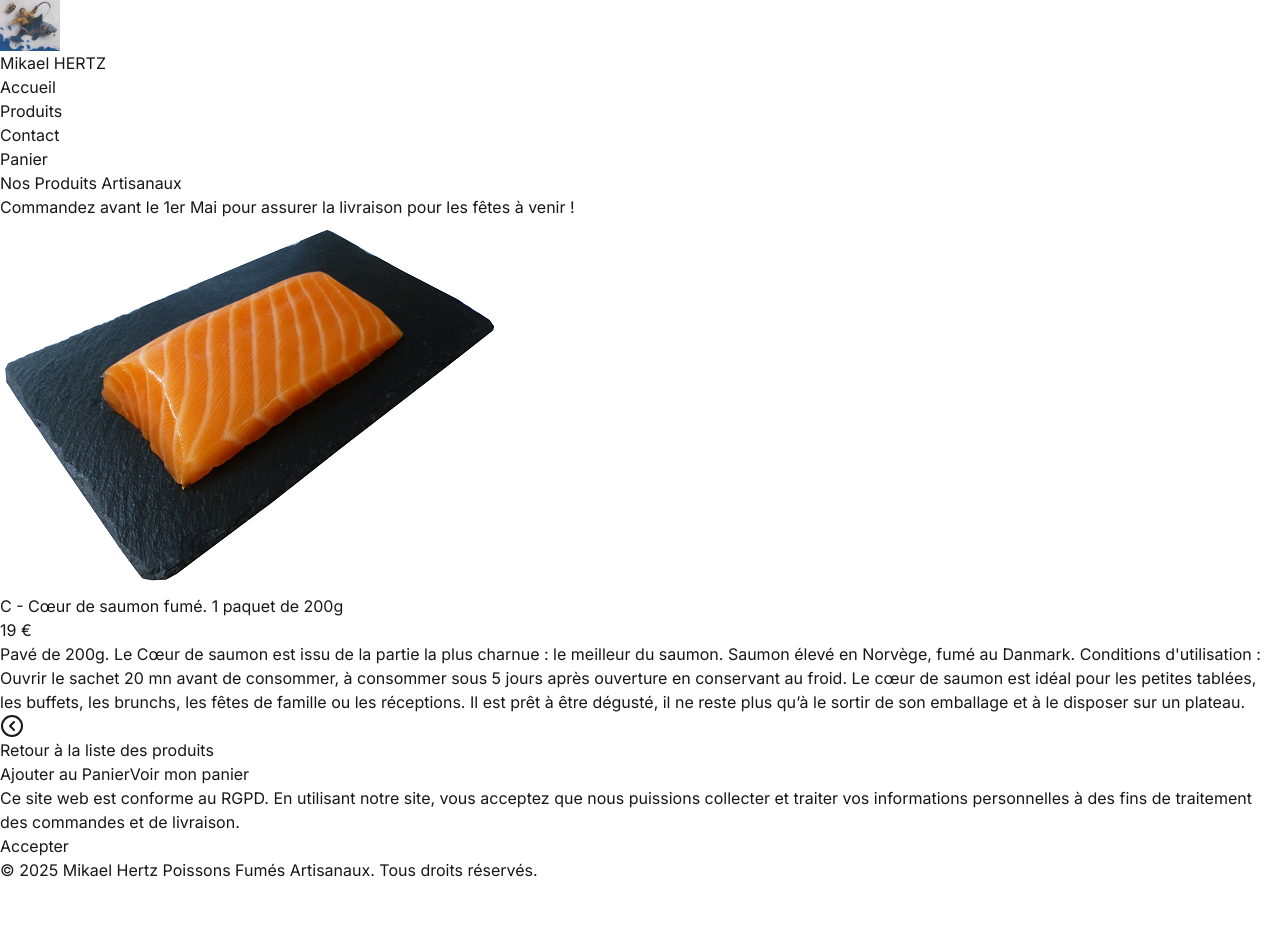
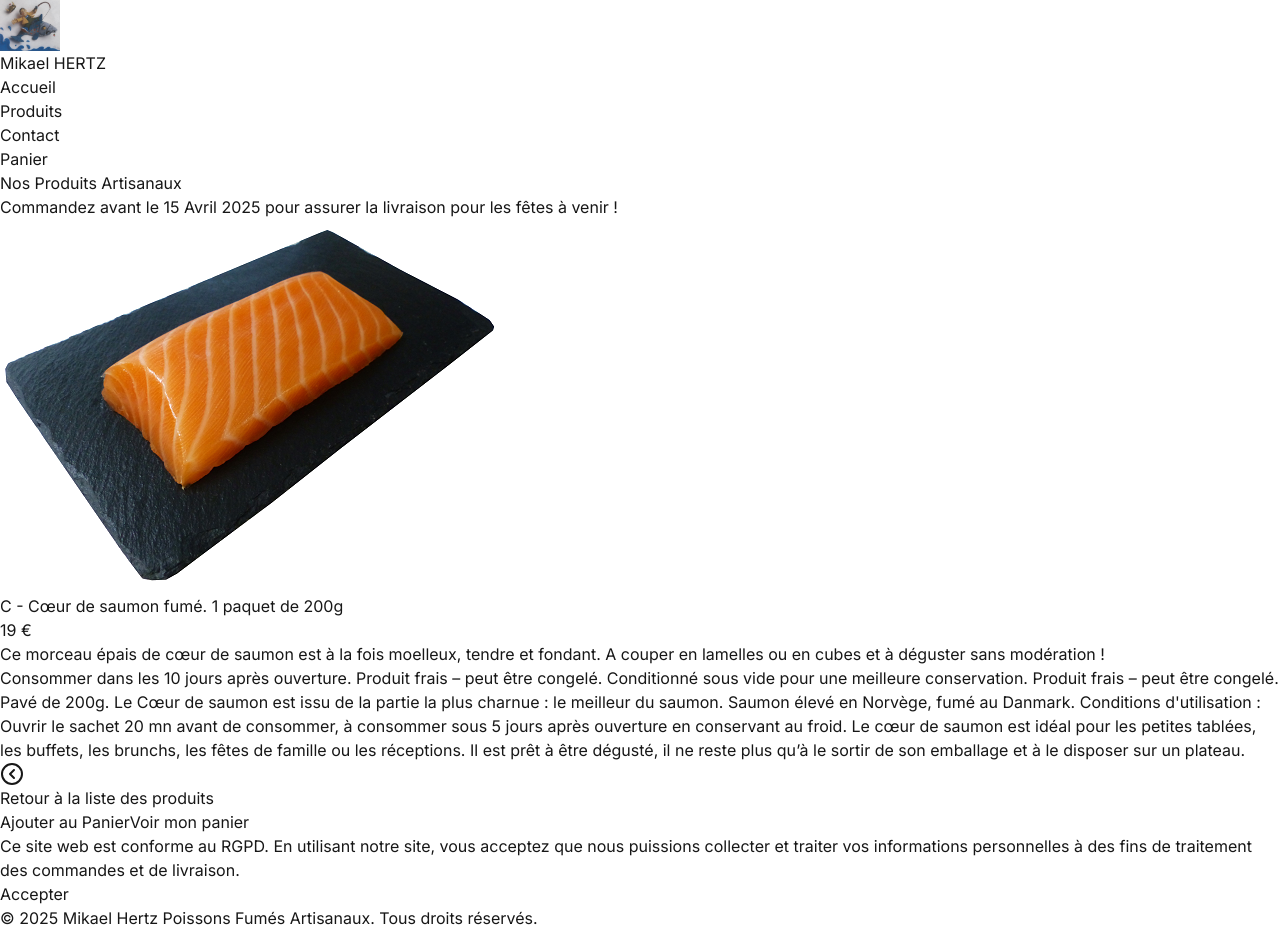
Before and after one commit to manguocesar/salmon, a Next.js app: page /products/coeur-saumon in a window 1280 px wide. Before the commit the page ends 882 px from the top, so only its background shows below. Built offline with nearby package versions, Linux system fonts and the light colour scheme.

Commit message:
Update order deadline in product pages to April 15, 2025 and add product description

```diff
--- a/src/app/constants/products.ts
+++ b/src/app/constants/products.ts
@@ -9,7 +9,9 @@ export const products = [
       "Délicatement fumé au bois de hetre traditionnel, un saumon témoignage du savoir-faire artisanal.",
     available: true,
     details:
-      "Filet de saumon fumé entier. Saumon élevé en Norvège, fumé au Danmark.. Poids : env 1kg. Salmo salar. Fumé au bois de hêtre à l'atelier au Danmark. Produit entier non tranché. Produit frais – peut être congelé. DLC : Entre 7 et 20 jours. (même si on sait qu’il sera engloutit bien avant…) Conditionné sous vide pour une meilleure conservation. Le saumon fumé entier est idéal pour les grandes tablées, les buffets, les brunchs, les fêtes de famille ou les réceptions. Il est aussi parfait pour les traiteurs, les restaurateurs et les hôtels. Le fumage à froid (entre 22 et 24°c) au bois de hêtre de façon traditionnelle. Cette technique permet d'étirer les fibres du poisson, ce qui lui procure une texture plus sèche et un goût de fumage plus prononcé. Cette technique permet également d'éliminer une partie plus importante des graisses (3 à 4%) par rapport à un fumage classique. Il est tranché à la main afin de mieux respecter sa chair si caractéristique.",
+      "Filet de saumon fumé entier. Saumon élevé en Norvège, fumé au Danmark.. Poids : env 1kg. Salmo salar. Fumé au bois de hêtre à l'atelier au Danmark. Le saumon fumé entier est idéal pour les grandes tablées, les buffets, les brunchs, les fêtes de famille ou les réceptions. Il est aussi parfait pour les traiteurs, les restaurateurs et les hôtels. Le fumage à froid (entre 22 et 24°c) au bois de hêtre de façon traditionnelle. Cette technique permet d'étirer les fibres du poisson, ce qui lui procure une texture plus sèche et un goût de fumage plus prononcé. Cette technique permet également d'éliminer une partie plus importante des graisses (3 à 4%) par rapport à un fumage classique. Il est tranché à la main afin de mieux respecter sa chair si caractéristique.",
+    consumption:
+      "Consommer dans les 10 jours après ouverture. Produit frais – peut être congelé. Produit entier non tranché. Conditionné sous vide pour une meilleure conservation.",
   },
   {
     id: 2,
@@ -21,7 +23,9 @@ export const products = [
       "Saumon fumé préparation prétranché. Soigneusement préparée avec notre mélange signature d'herbes et d'épices, puis doucement fumée à la perfection.",
     available: true,
     details:
-      "Saumon fumé Prétranché. 4 paquets de 250g. Saumon élevé en Norvège, fumé au Danmark.. Poids : 1kg (4*250g). Salmo salar. Fumé au bois de hêtre à l'atelier au Danmark. Sans peau. Produit frais – peut être congelé DLC : 10 jours après ouverture ou sortie du congelateur (même si on sait qu’il sera engloutit bien avant…) Conditionné sous vide pour une meilleure conservation. Le saumon fumé prétranché est idéal pour les petites tablées, les buffets, les brunchs, les fêtes de famille ou les réceptions. Il est aussi parfait pour les traiteurs, les restaurateurs et les hôtels. Il est prêt à être dégusté, il ne reste plus qu’à le sortir de son emballage et à le disposer sur un plateau. Le fumage à froid (entre 22 et 24°c) au bois de hêtre de façon traditionnelle. Cette technique permet d'étirer les fibres du poisson, ce qui lui procure une texture plus sèche et un goût de fumage plus prononcé. Cette technique permet également d'éliminer une partie plus importante des graisses (3 à 4%) par rapport à un fumage classique. Il est tranché à la main afin de mieux respecter sa chair si caractéristique.",
+      "Saumon fumé Prétranché. 4 paquets de 250g. Saumon élevé en Norvège, fumé au Danmark.. Poids : 1kg (4*250g). Salmo salar. Fumé au bois de hêtre à l'atelier au Danmark. Sans peau. Le saumon fumé prétranché est idéal pour les petites tablées, les buffets, les brunchs, les fêtes de famille ou les réceptions. Il est aussi parfait pour les traiteurs, les restaurateurs et les hôtels. Il est prêt à être dégusté, il ne reste plus qu’à le sortir de son emballage et à le disposer sur un plateau. Le fumage à froid (entre 22 et 24°c) au bois de hêtre de façon traditionnelle. Cette technique permet d'étirer les fibres du poisson, ce qui lui procure une texture plus sèche et un goût de fumage plus prononcé. Cette technique permet également d'éliminer une partie plus importante des graisses (3 à 4%) par rapport à un fumage classique. Il est tranché à la main afin de mieux respecter sa chair si caractéristique.",
+    consumption:
+      "Consommer dans les 10 jours après ouverture. Produit frais – peut être congelé. 4 paquets sous vide de 5 tranches d'environ 50g. Conditionné sous vide pour une meilleure conservation.  Produit frais – peut être congelé DLC : 10 jours après ouverture ou sortie du congelateur.",
   },
   {
     id: 3,
@@ -34,6 +38,8 @@ export const products = [
     available: true,
     details:
       "Pavé de 200g. Le Cœur de saumon est issu de la partie la plus charnue : le meilleur du saumon. Saumon élevé en Norvège, fumé au Danmark. Conditions d'utilisation : Ouvrir le sachet 20 mn avant de consommer, à consommer sous 5 jours après ouverture en conservant au froid. Le cœur de saumon est idéal pour les petites tablées, les buffets, les brunchs, les fêtes de famille ou les réceptions. Il est prêt à être dégusté, il ne reste plus qu’à le sortir de son emballage et à le disposer sur un plateau. ",
+    consumption:
+      "Consommer dans les 10 jours après ouverture. Produit frais – peut être congelé. Conditionné sous vide pour une meilleure conservation.  Produit frais – peut être congelé.",
   },
   {
     id: 4,
@@ -46,6 +52,8 @@ export const products = [
     available: true,
     details:
       "Quatre pavés de 200 grammes chaqun. Saumon élevé en Norvège, fumé au Danmark. Poids : 800g (4*200g). Salmo salar. Fumé au bois de hêtre. Produit frais – peut être congelé. DLC : 10 jours après ouverture ou sortie du congelateur (même si on sait qu’il sera engloutit bien avant. Conditionné sous vide pour une meilleure conservation. Le saumon fumé pavé est idéal pour les petites tablées, les buffets, les brunchs, les fêtes de famille ou les réceptions. Il est aussi parfait pour les traiteurs, les restaurateurs et les hôtels. Il est prêt à être dégusté, il ne reste plus qu’à le sortir de son emballage et à le disposer sur un plateau. Le fumage à froid (entre 22 et 24°c) au bois de hêtre de façon traditionnelle. Cette technique permet d'étirer les fibres du poisson, ce qui lui procure une texture plus sèche et un goût de fumage plus",
+    consumption:
+      "Consommer dans les 10 jours après ouverture. Produit frais – peut être congelé. Conditionné sous vide pour une meilleure conservation.  Produit frais – peut être congelé.",
   },
   {
     id: 5,
@@ -58,6 +66,8 @@ export const products = [
     available: true,
     details:
       "Le gravlax filet entier vous invite à découvrir le saumon autrement. Saumon élevé en Norvège, fumé au Danmark. Recette d'origine scandinave : poisson frais légèrement salé et sucré, puis mariné à l'huile d'olive avec des baies roses et de l'aneth. Rajoutez un savoir-faire artisanal acquis depuis plus de 40 ans, un saumon de haute qualité... et vous obtenez une vraie gourmandise pour les amoureux du saumon et de son fondant! Le gravlax est idéal pour les grandes tablées, les buffets, les brunchs, les fêtes de famille ou les réceptions. Il est aussi parfait pour les traiteurs, les restaurateurs et les hôtels. Il est prêt à être dégusté, il ne reste plus qu’à le sortir de son emballage et à le disposer sur un plateau.",
+    consumption:
+      "Consommer dans les 10 jours après ouverture. Produit frais – peut être congelé. Conditionné sous vide pour une meilleure conservation.  Produit frais – peut être congelé. Conditionné sous vide pour une meilleure conservation. ",
   },
   {
     id: 6,
@@ -70,6 +80,8 @@ export const products = [
     available: true,
     details:
       "Le gravlax prétranché vous invite à découvrir le saumon autrement. Saumon élevé en Norvège, fumé au Danmark. 4 paquets pretranchés de 250gr. Recette d'origine scandinave : poisson frais légèrement salé et sucré, puis mariné à l'huile d'olive avec des baies roses et de l'aneth. Rajoutez un savoir-faire artisanal acquis depuis plus de 40 ans, un saumon de haute qualité... et vous obtenez une vraie gourmandise pour les amoureux du saumon et de son fondant !",
+    consumption:
+      "Consommer dans les 10 jours après ouverture. Produit frais – peut être congelé. Conditionné sous vide pour une meilleure conservation.  Produit frais – peut être congelé. Conditionné sous vide pour une meilleure conservation. ",
   },
   {
     id: 7,
@@ -82,6 +94,8 @@ export const products = [
     available: true,
     details:
       "Filet entier environ 1kg. Saumon élevé en Norvège, fumé au Danmark. Son extrémité est légerement caramélisée, avec un flan plus ou moins gras et une partie très charnue. Cette partie du poisson, fondante en bouche, est parfaite à manger seule ou à ajouter dans une salade ou des pâtes. Le saumon fumé à chaud au poivre entier est idéal pour les grandes tablées, les buffets, les brunchs, les fêtes de famille ou les réceptions. Il est aussi parfait pour les traiteurs, les restaurateurs et les hôtels. Il est prêt à être dégusté, il ne reste plus qu’à le sortir de son emballage et à le disposer sur un plateau.",
+    consumption:
+      "Consommer dans les 10 jours après ouverture. Produit frais – peut être congelé. Conditionné sous vide pour une meilleure conservation.  Produit frais – peut être congelé. Conditionné sous vide pour une meilleure conservation. ",
   },
   {
     id: 8,
@@ -94,6 +108,8 @@ export const products = [
     available: true,
     details:
       "Quatre paqués de 200grammes. 800 grammes. Saumon élevé en Norvège, fumé au Danmark. Son extrémité est caramélisée, avec un flan plus ou moins gras et une partie très charnue. Cette partie du poisson, fondante en bouche, est parfaite à manger seule ou à ajouter en salade",
+    consumption:
+      "Consommer dans les 10 jours après ouverture. Produit frais – peut être congelé. Conditionné sous vide pour une meilleure conservation.  Produit frais – peut être congelé. Conditionné sous vide pour une meilleure conservation. ",
   },
   {
     id: 9,
@@ -106,6 +122,8 @@ export const products = [
     available: true,
     details:
       "Quatre paqués de 200grammes. 800 grammes. Saumon élevé en Norvège, fumé au Danmark. Son extrémité est caramélisée, avec un flan plus ou moins gras et une partie très charnue. Cette partie du poisson, fondante en bouche, est parfaite à manger seule ou à ajouter en salade",
+    consumption:
+      "Consommer dans les 10 jours après ouverture. Produit frais – peut être congelé. Conditionné sous vide pour une meilleure conservation.  Produit frais – peut être congelé. Conditionné sous vide pour une meilleure conservation. ",
   },
   {
     id: 10,
@@ -118,6 +136,8 @@ export const products = [
     available: true,
     details:
       "Le filet de flétan fumé a une chair de couleur blanche. Les arômes légers de notre fumage préservent la saveur iodée et la texture légère et fondant",
+    consumption:
+      "Consommer dans les 10 jours après ouverture. Produit frais – peut être congelé. Conditionné sous vide pour une meilleure conservation.  Produit frais – peut être congelé. Conditionné sous vide pour une meilleure conservation. ",
   },
   {
     id: 11,
@@ -130,6 +150,8 @@ export const products = [
     available: true,
     details:
       "Légère et savoureuse, la truite fumée peut se servir froide ou chaude. Elle convient pour 2 personnes en petite entrée, ou pour une personne en plat ou entrée copieuse. Vous pouvez aussi présenter une entrée mixte, composée d’un filet de truite fumée et d’une tranche de saumon fumé.",
+    consumption:
+      "Consommer dans les 10 jours après ouverture. Produit frais – peut être congelé. Conditionné sous vide pour une meilleure conservation.  Produit frais – peut être congelé. Conditionné sous vide pour une meilleure conservation. ",
   },
   {
     id: 12,
@@ -142,6 +164,8 @@ export const products = [
     available: true,
     details:
       "Les crevettes sont cuites et décortiquées. Elles sont ensuite fumées à froid avec du bois de hêtre. Les crevettes fumées sont ensuite conditionnées sous vide pour une meilleure conservation. Les crevettes fumées sont à conserver au frais entre 0 et 4°C. Elles se conservent 10 jours après ouverture.",
+    consumption:
+      "Consommer dans les 10 jours après ouverture. Produit frais – peut être congelé. Conditionné sous vide pour une meilleure conservation.  Produit frais – peut être congelé. Conditionné sous vide pour une meilleure conservation. ",
   },
   {
     id: 13,
--- a/src/app/products/[slug]/page.tsx
+++ b/src/app/products/[slug]/page.tsx
@@ -31,7 +31,7 @@ export default function Page() {
         <div className="max-w-4xl mx-auto px-4 py-8">
             <h1 className="text-black text-3xl font-bold mb-8 text-center">Nos Produits Artisanaux</h1>
             <p className="text-center mb-8 text-red-600 font-semibold">
-                Commandez avant le 1er Mai pour assurer la livraison pour les fêtes à venir !
+                Commandez avant le 15 Avril 2025 pour assurer la livraison pour les fêtes à venir !
             </p>
             <div className=" bg-gray-100 space-y-3 p-5 md:grid-cols-2 lg:grid-cols-2 gap-3 md:gap-8 shadow-lg rounded-md">
                 <Image
@@ -44,6 +44,8 @@ export default function Page() {
                 <div className="flex flex-col">
                     <h2 className="text-xl md:text-3xl text-black font-bold md:mb-4">{product.name}</h2>
                     <p className="text-lg md:text-2xl text-black font-semibold md:mb-4">{product.price} €</p>
+                    <p className="text-sm text-gray-500 mb-4">{product.description}</p>
+                    <p className="text-sm text-gray-500 mb-4">{product.consumption}</p>
                     <p className="text-sm text-gray-500 mb-4">{product.details}</p>
                 </div>
                 <Link href="/products" className="flex items-center text-black">
--- a/src/app/products/page.tsx
+++ b/src/app/products/page.tsx
@@ -8,7 +8,7 @@ export default function Products() {
         <div>
             <h1 className="text-black text-3xl font-bold my-2 md:mb-8 text-center">Nos Produits Artisanaux</h1>
             <p className="text-center mb-2 md:mb-8 text-red-600 font-semibold">
-                Commandez avant le 1er Mai pour assurer la livraison pour les fêtes à venir !
+                Commandez avant le 15 Avril 2025 pour assurer la livraison pour les fêtes à venir !
             </p>
             <div className="grid grid-cols-1 md:grid-cols-2 lg:grid-cols-3 gap-3 md:gap-8">
                 {products.map((product) => (
```
